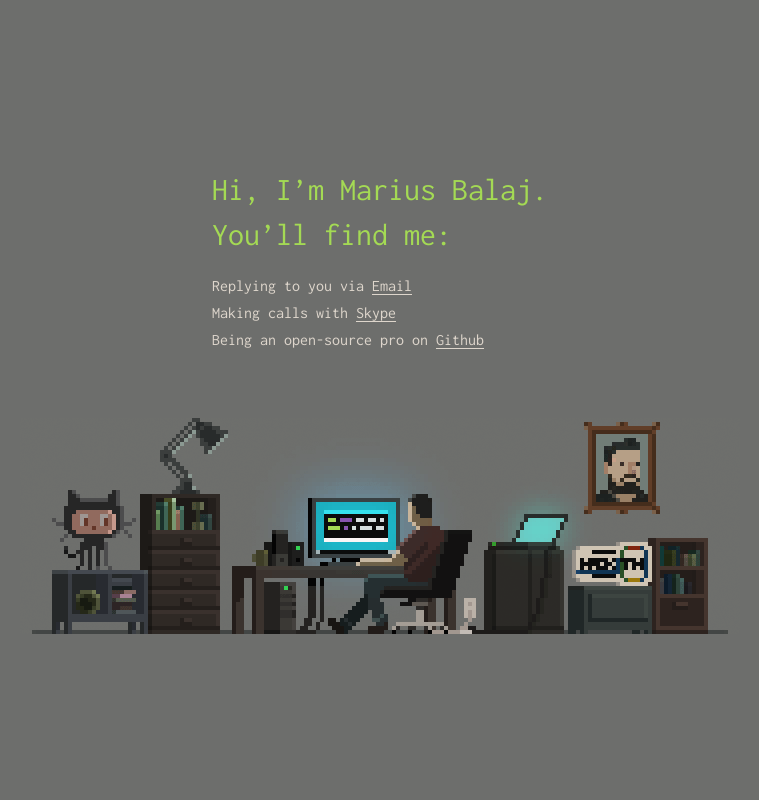
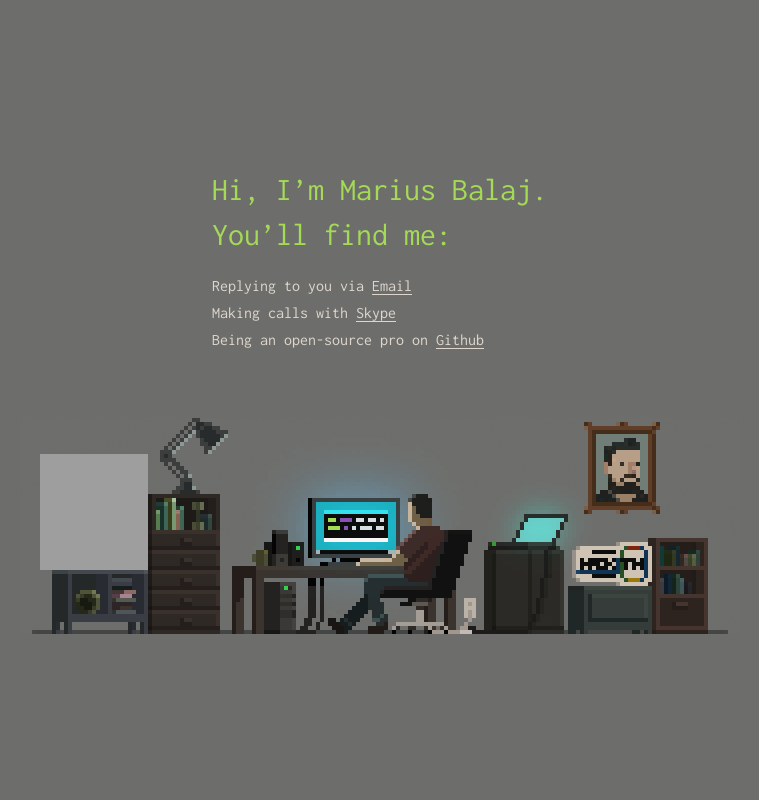
Before and after one commit to balajmarius/dot-com, a PHP site: page / in a window 1280 px wide. Shown: the whole page, without its empty margins (260-1019 px from the left). Run offline with PHP 8.4, Linux system fonts and the light colour scheme; grey boxes are pictures that could not be loaded.

Commit message:
Update styles

```diff
--- a/assets/style/style.css
+++ b/assets/style/style.css
@@ -7,9 +7,9 @@
   --font-size-large: 25px;
   --font-size-base: 16px;
 
-  --octocat-frames: 8;
-  --octocat-speed: 500ms;
-  --octocat-last-frame-position: -928px;
+  --cat-frames: 8;
+  --cat-speed: 500ms;
+  --cat-last-frame-position: -928px;
 }
 
 /**
@@ -87,11 +87,11 @@ body {
   position: absolute;
   background-position: 0 0;
   background-repeat: no-repeat;
-  background-image: url("../images/octocat.png");
+  background-image: url("../images/cat.png");
 }
 
 .environment a:hover {
-  animation: jump var(--octocat-speed) steps(var(--octocat-frames));
+  animation: jump var(--cat-speed) steps(var(--cat-frames));
 }
 
 @keyframes jump {
@@ -99,6 +99,6 @@ body {
     background-position: 0 0;
   }
   to {
-    background-position: 0 var(--octocat-last-frame-position);
+    background-position: 0 var(--cat-last-frame-position);
   }
 }
```
